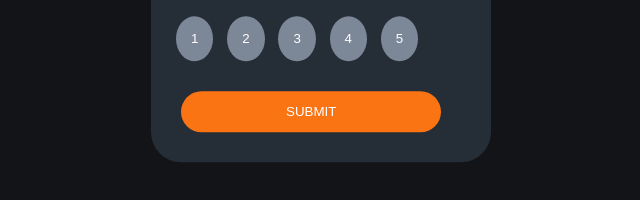
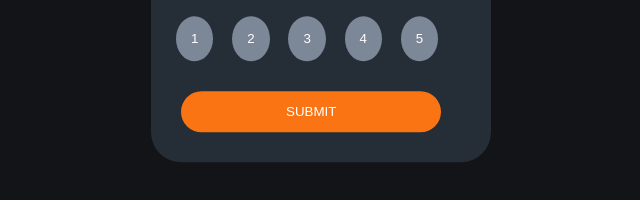
Before and after one commit to Plut0r/rating-card.github.io, a plain HTML site: page index.html in a window 1280 px wide. Shown: the part 428-628 px from the top of the page, without its empty margins (319-959 px from the left). Drawn offline with Linux system fonts and the light colour scheme.

Commit message:
Update main.css

```diff
--- a/resources/css/main.css
+++ b/resources/css/main.css
@@ -57,7 +57,7 @@ p {
     background-color: var(--medium-grey);
     color: var(--white);
     display: inline-flex;
-    margin-right: 15px;
+    margin-right: 20px;
     margin-left: -5px;
     border: none;
     outline: none;
```
